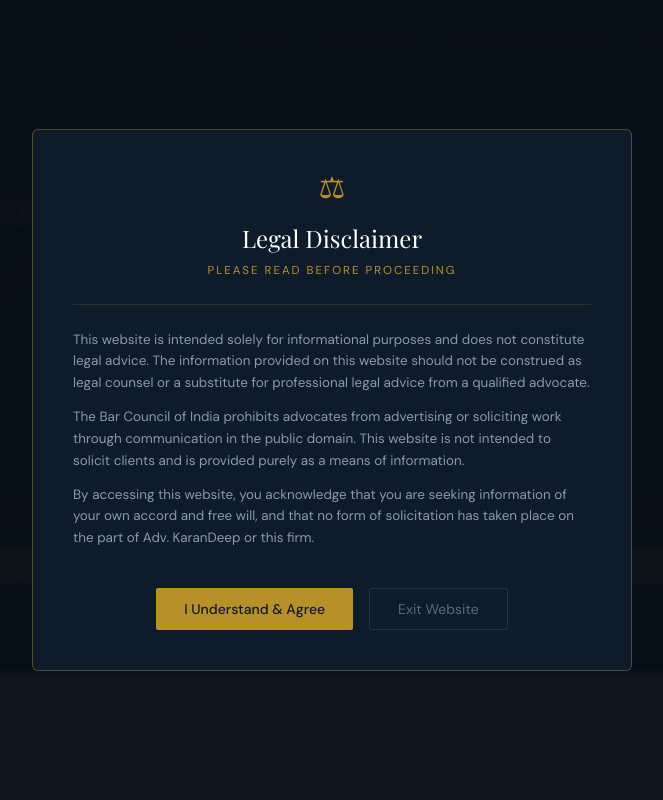
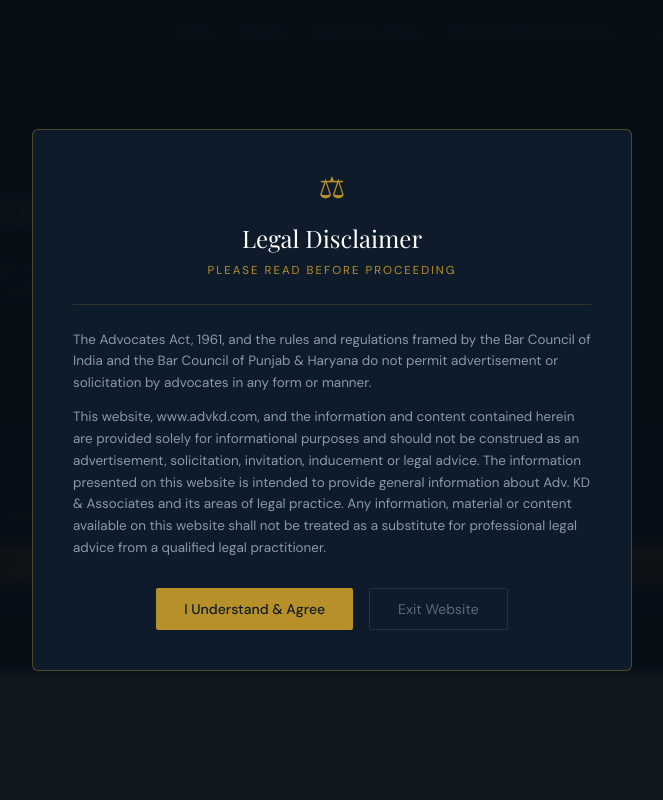
Before and after one commit to luxman04/advkd, a Next.js app: page /contact in a window 1280 px wide. Shown: the top 800 px of the page, without its empty margins (308-971 px from the left). Built offline with nearby package versions, Linux system fonts and the light colour scheme.

Commit message:
Update disclaimer text in DisclaimerOverlay

```diff
--- a/components/DisclaimerOverlay.tsx
+++ b/components/DisclaimerOverlay.tsx
@@ -29,23 +29,23 @@ export default function DisclaimerOverlay() {
         </div>
         <div className="text-[#8A9AAA] text-[0.84rem] leading-relaxed border-t border-gold/20 pt-6 max-h-[260px] overflow-y-auto space-y-3">
           <p>
-            This website is intended solely for informational purposes and does not constitute legal advice. The
-            information provided on this website should not be construed as legal counsel or a substitute for
-            professional legal advice from a qualified advocate.
+            The Advocates Act, 1961, and the rules and regulations framed by the Bar Council of India and the Bar Council of Punjab & Haryana do not permit advertisement or solicitation by advocates in any form or manner.
           </p>
           <p>
-            The Bar Council of India prohibits advocates from advertising or soliciting work through communication
-            in the public domain. This website is not intended to solicit clients and is provided purely as a means
-            of information.
+            This website, www.advkd.com, and the information and content contained herein are provided solely for informational purposes and should not be construed as an advertisement, solicitation, invitation, inducement or legal advice.
+            The information presented on this website is intended to provide general information about Adv. KD & Associates and its areas of legal practice. Any information, material or content available on this website shall not be treated as a substitute for professional legal advice from a qualified legal practitioner.
           </p>
           <p>
-            By accessing this website, you acknowledge that you are seeking information of your own accord and free
-            will, and that no form of solicitation has taken place on the part of Adv. KaranDeep or this firm.
+            Adv. KD & Associates does not assume any responsibility or liability for any loss, consequence or action taken by any person relying upon the information or content available on this website. The information provided may not necessarily be complete, exhaustive or applicable to every individual matter or circumstance.
           </p>
           <p>
-            Any reliance you place on information provided on this site is strictly at your own risk. Transmission
-            of this information is not intended to create, and receipt does not constitute, an advocate-client
-            relationship.
+            By entering and accessing this website, you acknowledge and confirm that you have voluntarily sought access to the information relating to Adv. KD & Associates, and that such access has not been made pursuant to any advertisement, solicitation, inducement or invitation by the Advocate, the firm, its associates, partners, members or representatives.
+          </p>
+          <p>
+            No information contained on this website shall be construed as creating an advocate-client relationship. Any professional engagement or legal representation shall arise only upon formal consultation and acceptance of the matter in accordance with applicable law and professional rules.
+          </p>
+          <p>
+            By clicking “I Agree / Enter Website”, you confirm that you have read and understood the above disclaimer and voluntarily wish to access this website.
           </p>
         </div>
         <div className="flex gap-4 mt-6 justify-center flex-wrap">
```
